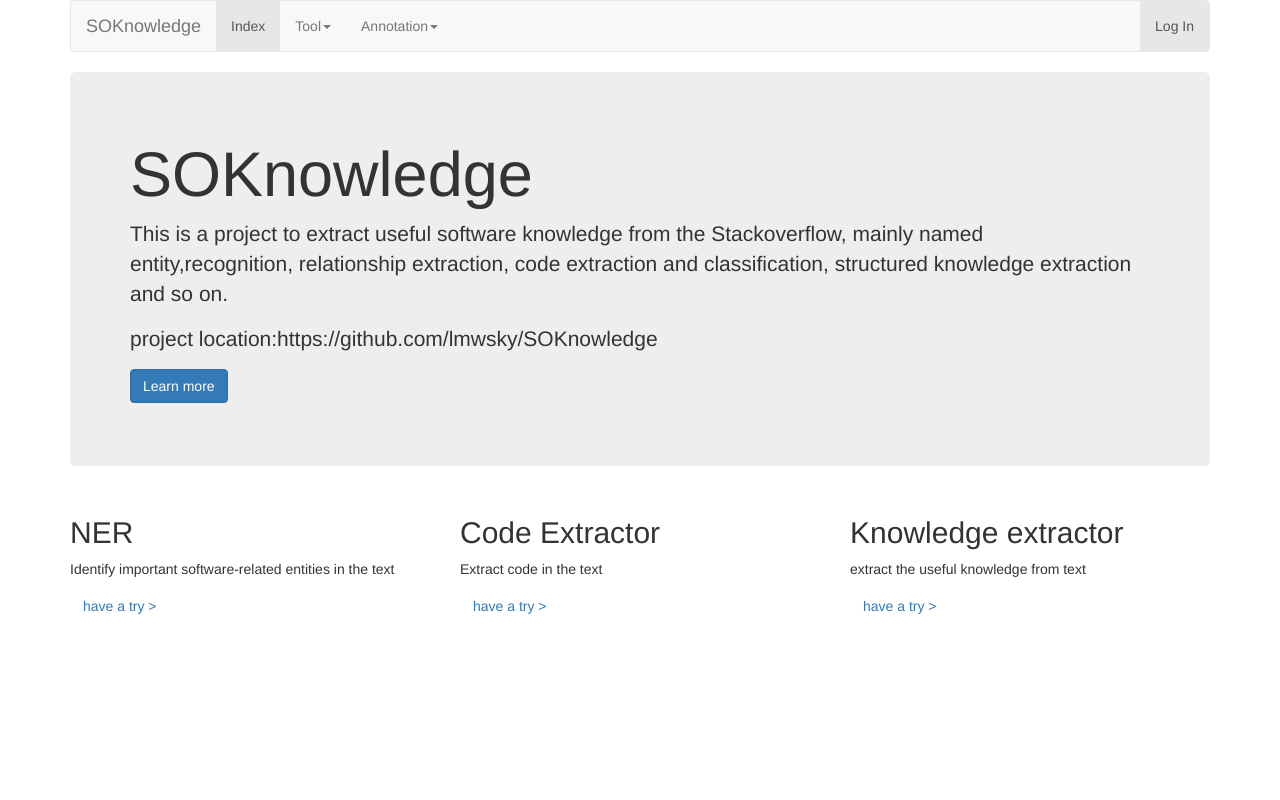
After one commit to lmwsky/SOKnowledge, a Django app: page /index/ in a window 1280 px wide. The commit adds this page. Run offline with Django 3.2, Linux system fonts and the light colour scheme; parts of the project's set-up code (start-up, migrations or seed data) failed here and were passed over; some libraries are stand-ins or nearby versions.

Commit message:
update app-index

```diff
--- a/SOKnowledge/settings.py
+++ b/SOKnowledge/settings.py
@@ -39,6 +39,7 @@
     'django.contrib.staticfiles',
     'annotator.apps.AnnotatorConfig',
     'tagger.apps.TaggerConfig',
+    'index.apps.IndexConfig',
 
 ]
 
--- a/annotator/form/tagged_text_form.py
+++ b/annotator/form/tagged_text_form.py
@@ -5,8 +5,10 @@
 
 
 class TaggedTextForm(forms.Form):
-    input_text = forms.CharField(widget=forms.Textarea(attrs={'id': 'tagged_text', 'disabled': True}))
-    post_id = forms.IntegerField(widget=forms.NumberInput(attrs={'id': 'post_id_in_form', 'disabled': True}))
+    input_text = forms.CharField(
+        widget=forms.Textarea(attrs={'id': 'tagged_text', 'disabled': True, 'class': 'form-control'}))
+    post_id = forms.IntegerField(
+        widget=forms.NumberInput(attrs={'id': 'post_id_in_form', 'disabled': True, 'class': 'form-control'}))
 
     def clean_input_text(self):
         data = self.cleaned_data['input_text']
--- a/annotator/templates/annotator/ner_annotator.html
+++ b/annotator/templates/annotator/ner_annotator.html
@@ -59,7 +59,7 @@
     </div>
     <div>
         {% if post_type == 1 %}
-            <form method="POST" action={% url 'annotator:process_ner_annotator_question' question_index %}>
+            <form role="form" method="POST" action={% url 'annotator:process_ner_annotator_question' question_index %}>
                 {% csrf_token %}
                 {{ form.as_p }}
                 <input type="submit"/>
--- /dev/null
+++ b/index/templates/index/index.html
@@ -0,0 +1,127 @@
+<head>
+    <title>SOKnowledge</title>
+
+    <script src="http://apps.bdimg.com/libs/jquery/1.10.2/jquery.min.js"></script>
+
+    <!-- 最新版本的 Bootstrap 核心 CSS 文件 -->
+    <link rel="stylesheet" href="https://cdn.bootcss.com/bootstrap/3.3.7/css/bootstrap.min.css"
+          integrity="sha384-BVYiiSIFeK1dGmJRAkycuHAHRg32OmUcww7on3RYdg4Va+PmSTsz/K68vbdEjh4u" crossorigin="anonymous">
+
+    <!-- 最新的 Bootstrap 核心 JavaScript 文件 -->
+    <script src="https://cdn.bootcss.com/bootstrap/3.3.7/js/bootstrap.min.js"
+            integrity="sha384-Tc5IQib027qvyjSMfHjOMaLkfuWVxZxUPnCJA7l2mCWNIpG9mGCD8wGNIcPD7Txa"
+            crossorigin="anonymous"></script>
+</head>
+<body>
+<div></div>
+<div class="container">
+    <div class="row clearfix">
+        <div class="col-md-12 column">
+            <nav class="navbar navbar-default" role="navigation">
+                <div class="navbar-header">
+                    <button type="button" class="navbar-toggle" data-toggle="collapse"
+                            data-target="#bs-example-navbar-collapse-1"><span
+                            class="sr-only">Toggle navigation</span><span class="icon-bar"></span><span
+                            class="icon-bar"></span><span class="icon-bar"></span></button>
+                    <a class="navbar-brand" href="#">SOKnowledge</a>
+                </div>
+                <div class="collapse navbar-collapse" id="bs-example-navbar-collapse-1">
+                    <ul class="nav navbar-nav">
+                        <li class="active">
+                            <a href="#">Index</a>
+                        </li>
+                        <li class="dropdown">
+                            <a href="#" class="dropdown-toggle" data-toggle="dropdown">Tool<strong
+                                    class="caret"></strong></a>
+                            <ul class="dropdown-menu">
+                                <li>
+                                    <a href={% url 'tagger:ner_tagger'%}>NER</a>
+                                </li>
+                                <li>
+                                    <a href="#">Code Extractor</a>
+                                </li>
+                                <li>
+                                    <a href="#">Sentences Classifier</a>
+                                </li>
+                                <li>
+                                    <a href="#">Knowledge Extractor</a>
+                                </li>
+                            </ul>
+                        </li>
+                        <li class="dropdown">
+                            <a href="#" class="dropdown-toggle" data-toggle="dropdown">Annotation<strong
+                                    class="caret"></strong></a>
+                            <ul class="dropdown-menu">
+                                <li>
+                                    <a href={%  url 'annotator:listing_question' 1 %}>NER</a>
+                                </li>
+                                <li>
+                                    <a href="#">Sentence Classifier</a>
+                                </li>
+                            </ul>
+                        </li>
+                    </ul>
+                    <ul class="nav navbar-nav navbar-right">
+                        <li class="active">
+                            <a href={% url "admin:login" %}>Log In</a>
+                        </li>
+
+                    </ul>
+                </div>
+            </nav>
+            <div class="jumbotron">
+                <h1>
+                    SOKnowledge
+                </h1>
+                <p>
+                    This is a project to extract useful software knowledge from the Stackoverflow, mainly named
+                    entity,recognition, relationship extraction, code extraction and classification, structured
+                    knowledge <span>extraction</span> <span>and so on.</span>
+                </p>
+                <p>
+                    <span>project location:</span>https://github.com/lmwsky/SOKnowledge
+                </p>
+                <p>
+                    <a class="btn btn-primary btn-large" href="#">Learn more</a>
+                </p>
+            </div>
+            <div class="row clearfix">
+
+                <div class="col-md-4 column">
+                    <h2>
+                        NER
+                    </h2>
+                    <p>
+                        Identify important software-related entities in the text
+                    </p>
+                    <p>
+                        <a class="btn" href={% url 'tagger:ner_tagger' %}>have a try ></a>
+                    </p>
+                </div>
+                <div class="col-md-4 column">
+                    <h2>
+                        Code Extractor
+                    </h2>
+                    <p>
+                        Extract code in the text
+                    </p>
+                    <p>
+                        <a class="btn" href="#">have a try ></a>
+                    </p>
+                </div>
+                <div class="col-md-4 column">
+                    <h2>
+                        Knowledge extractor
+                    </h2>
+                    <p>
+                        extract the useful knowledge from text
+                    </p>
+                    <p>
+                        <a class="btn" href="#">have a try ></a>
+                    </p>
+                </div>
+            </div>
+        </div>
+    </div>
+</div>
+</body>
--- /dev/null
+++ b/index/urls.py
@@ -0,0 +1,23 @@
+"""annotator URL Configuration
+
+The `urlpatterns` list routes URLs to views. For more information please see:
+    https://docs.djangoproject.com/en/1.10/topics/http/urls/
+Examples:
+Function views
+    1. Add an import:  from my_app import views
+    2. Add a URL to urlpatterns:  url(r'^$', views.home, name='home')
+Class-based views
+    1. Add an import:  from other_app.views import Home
+    2. Add a URL to urlpatterns:  url(r'^$', Home.as_view(), name='home')
+Including another URLconf
+    1. Import the include() function: from django.conf.urls import url, include
+    2. Add a URL to urlpatterns:  url(r'^blog/', include('blog.urls'))
+"""
+from django.conf.urls import url
+from . import views
+
+app_name = 'index'
+
+urlpatterns = [
+    url(r'^$', views.index, name='index'),
+]
--- a/index/views.py
+++ b/index/views.py
@@ -1,3 +1,6 @@
 from django.shortcuts import render
 
+
 # Create your views here.
+def index(request):
+    return render(request, 'index/index.html')
--- a/tagger/form/multi_line_text_form.py
+++ b/tagger/form/multi_line_text_form.py
@@ -5,7 +5,7 @@
 
 
 class MultiLineTextForm(forms.Form):
-    input_text = forms.CharField(widget=forms.Textarea(attrs={'id': 'input_text'}))
+    input_text = forms.CharField(widget=forms.Textarea(attrs={'id': 'input_text','class':'form-control'}))
 
     def clean_input_text(self):
         data = self.cleaned_data['input_text']
--- a/tagger/templates/tagger/ner_tagger_form.html
+++ b/tagger/templates/tagger/ner_tagger_form.html
@@ -20,7 +20,7 @@
         <h2>please enter the text needed tagged</h2>
     </div>
 
-    <form action="." method="POST">
+    <form action="." method="POST" role="form">
         {% csrf_token %}
         {{ form.as_p }}
         <input type="submit"/>
```
